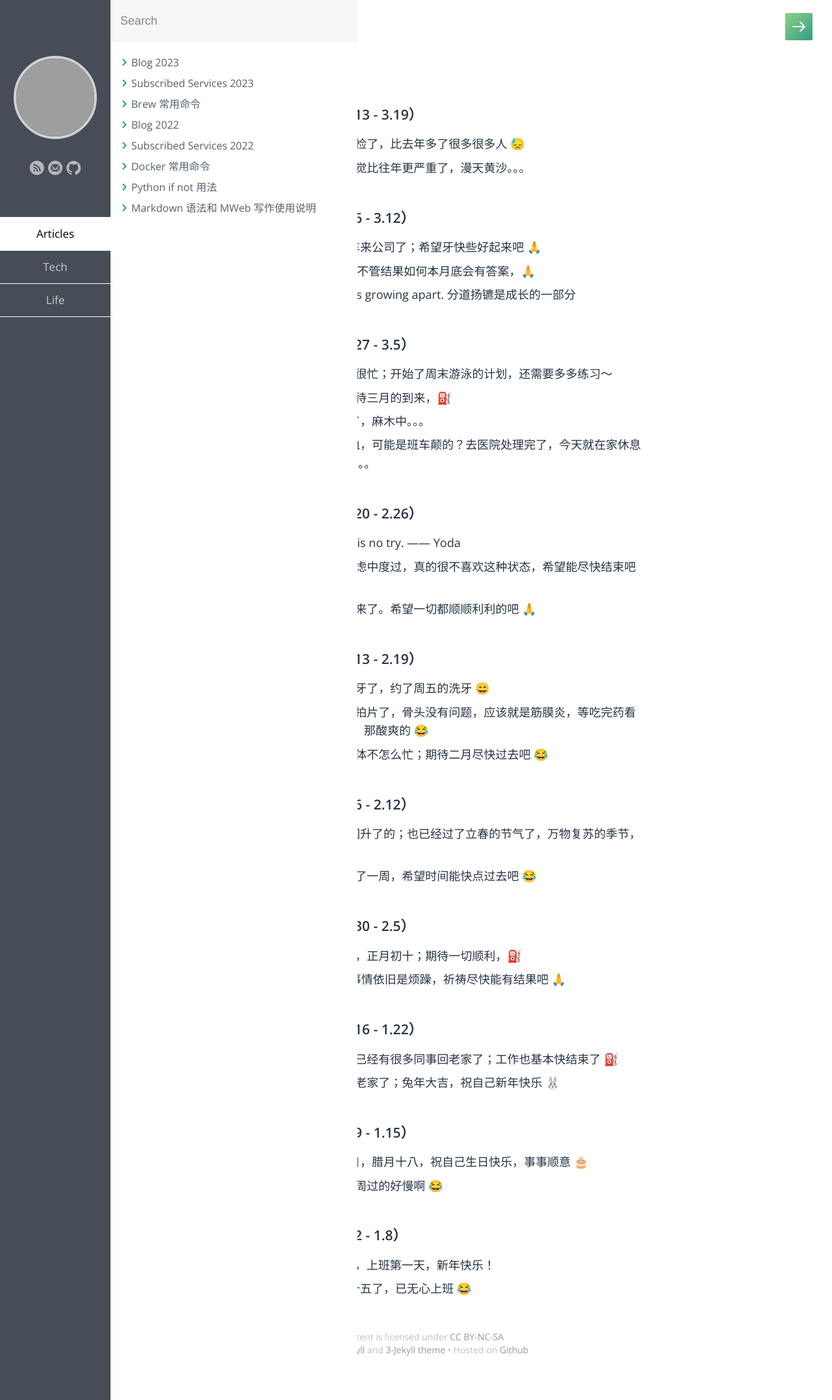
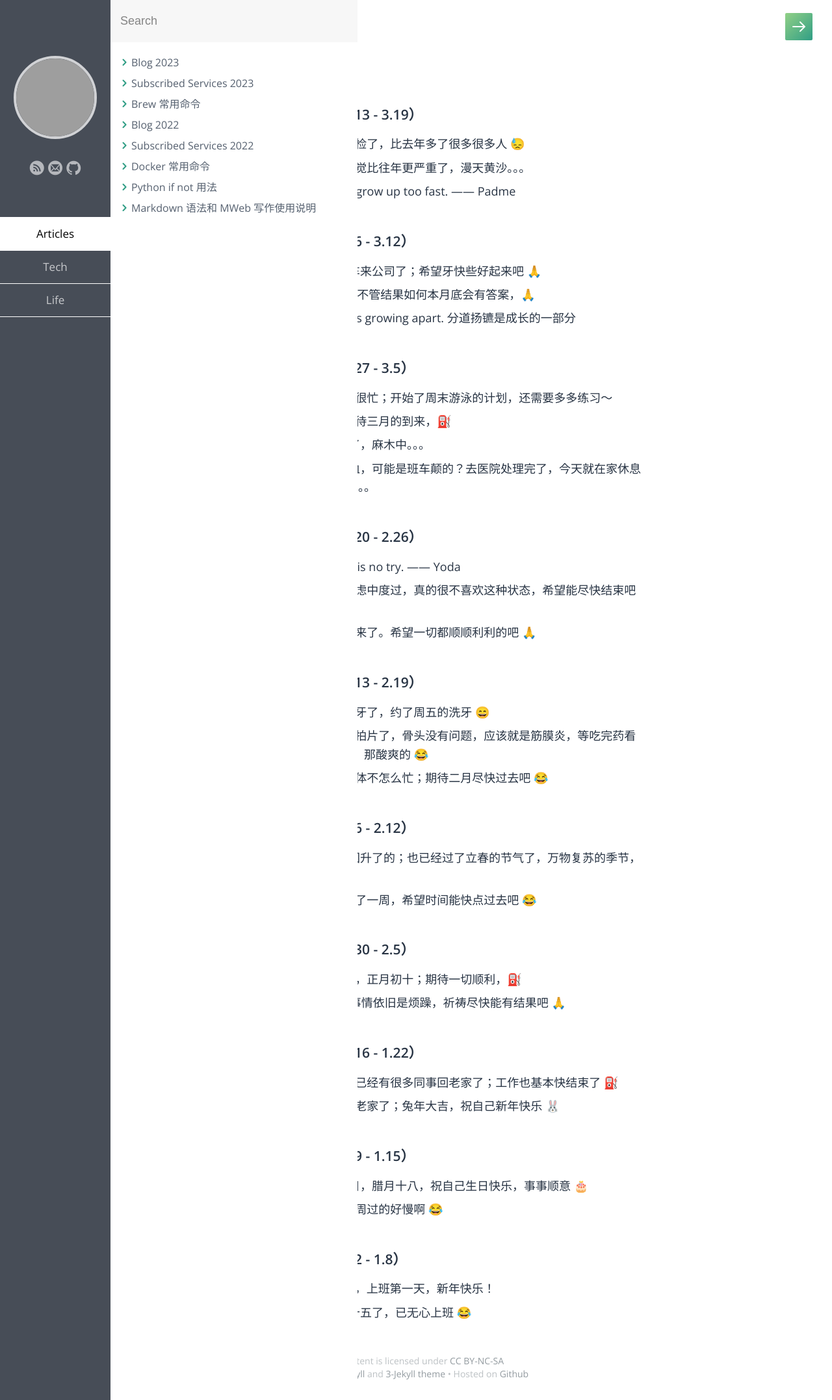
Before and after one commit to samxupeiran/samxupeiran.github.io, a Jekyll site: the page built from _posts/life/2023-01-03-my-blog.md, in a window 1280 px wide. Shown: the whole page at 65% size. Built offline with Jekyll 4.4.1, drawn with Linux system fonts in a browser that asks for light colours; some web fonts are replaced; grey boxes are pictures that could not be loaded.

Commit message:
feat: add weekly blog 3.15

```diff
--- a/_posts/life/2023-01-03-my-blog.md
+++ b/_posts/life/2023-01-03-my-blog.md
@@ -9,6 +9,7 @@ tags: Blog
 - ### 2023 年 3 月 第 3 周（3.13 - 3.19）
      - 3.13 今天周一；周日去体检了，比去年多了很多很多人 😓
      - 3.14 北京今年的沙尘暴感觉比往年更严重了，漫天黄沙。。。
+     - 3.15 Anakin, don't try to grow up too fast. —— Padme
 
 - ### 2023 年 3 月 第 2 周（3.6 - 3.12）
      - 3.6 今天周一，早晨坐班车来公司了；希望牙快些好起来吧 🙏
```
